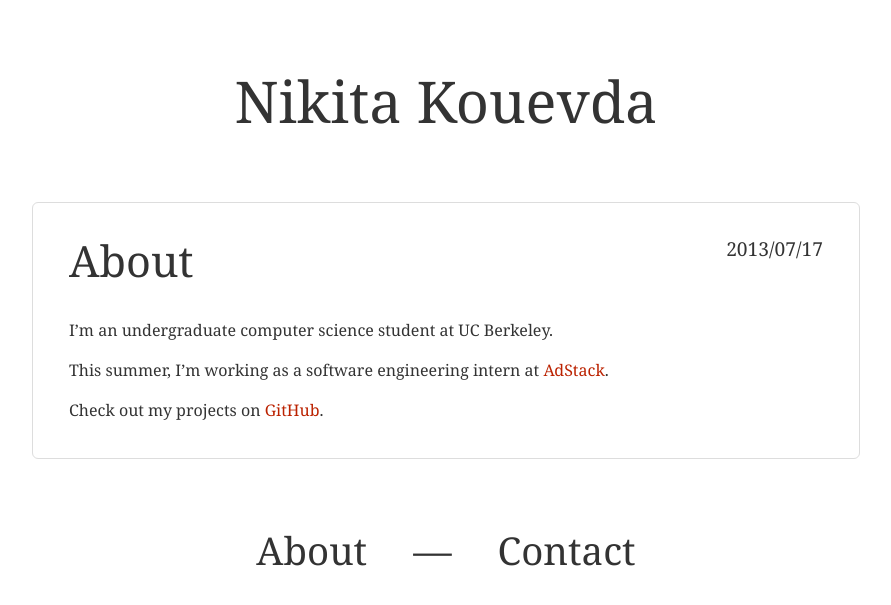
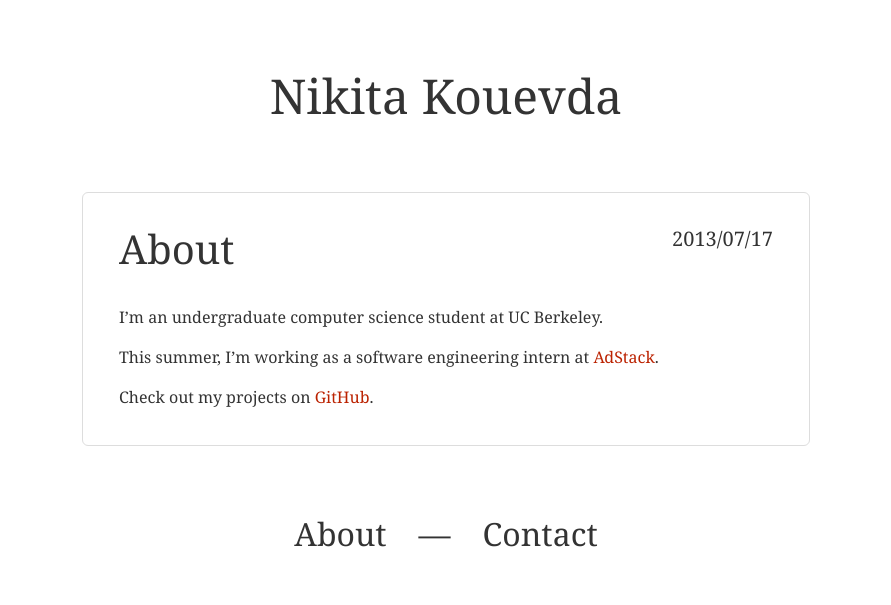
Before and after one commit to nkouevda/nkouevda.github.io, a Jekyll site: the page built from about/index.html, in a window 1280 px wide. Shown: the top 605 px of the page, without its empty margins (194-1085 px from the left). Built offline with Jekyll 4.4.1, drawn with Linux system fonts in a browser that asks for light colours.

Commit message:
Decrease width and header, footer, title sizes.

```diff
--- a/static/css/page.css
+++ b/static/css/page.css
@@ -7,7 +7,7 @@ body {
 }
 
 #container {
-  width: 900px;
+  width: 800px;
   margin: 0 auto;
 }
 
@@ -17,11 +17,11 @@ body {
 }
 
 #site-header {
-  font-size: 3.6em;
+  font-size: 3em;
 }
 
 #site-footer {
-  font-size: 2.4em;
+  font-size: 2em;
 }
 
 a {
@@ -34,7 +34,7 @@ a:hover {
 }
 
 .link-separator {
-  margin: 0 1.2em;
+  margin: 0 1em;
 }
 
 .post {
@@ -53,10 +53,10 @@ a:hover {
 }
 
 .post-title {
-  font-size: 2.7em;
+  font-size: 2.5em;
 }
 
 .post-date {
   float: right;
-  font-size: 1.2em;
+  font-size: 1.25em;
 }
```
